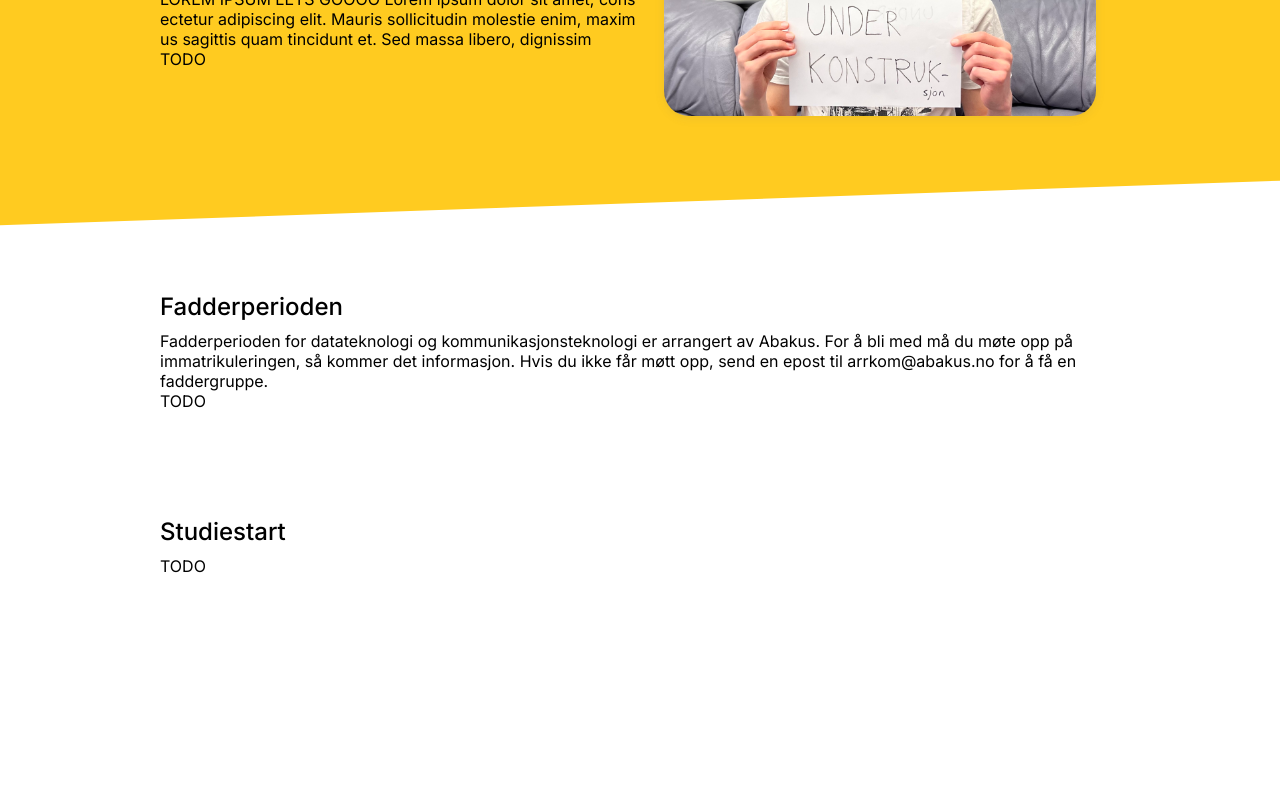
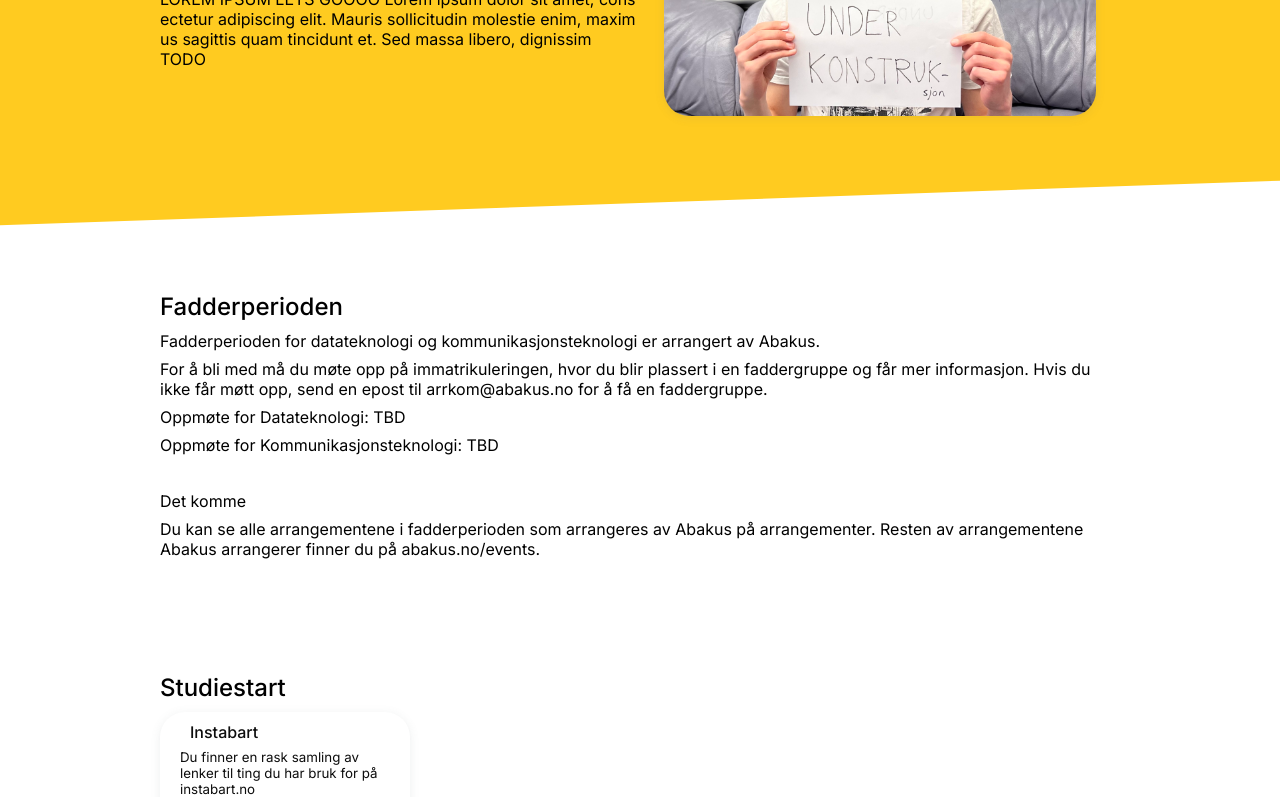
Before and after one commit to webkom/nyiabakus, a Next.js app: page / in a window 1280 px wide. Shown: the part 2000-2797 px from the top of the page. Before the commit the page ends 2624 px from the top, so only its background shows below. Built offline with nearby package versions, Linux system fonts and the light colour scheme.

Commit message:
Minor content updates

```diff
--- a/components/Header/HeaderCards.tsx
+++ b/components/Header/HeaderCards.tsx
@@ -32,7 +32,7 @@ const cardData = [
     title: "Bli med på Slack",
     icon: "logo-slack",
     description:
-      "Hold kontakten med resten av Abakus! Heer har vi alt fra event-reminders, kjøp og salg, memes og forum for å finne sted å bo.",
+      "Hold kontakten med resten av Abakus! Her har vi alt fra event-reminders, kjøp og salg, memes og forum for å finne sted å bo.",
   },
   {
     title: "Meldeskjema",
--- a/components/InfoSectionFP/index.tsx
+++ b/components/InfoSectionFP/index.tsx
@@ -1,17 +1,31 @@
 import styles from "./styles.module.css";
 import InfoSectionWrapper from "@/components/InfoSectionWrapper";
+import Link from "next/link";
 
 const InfoSectionFP = () => {
   return (
-    <InfoSectionWrapper id="fadderperioden">
+    <InfoSectionWrapper id="fadderperioden" className={styles.fpInfo}>
       <h2 className={styles.title}>Fadderperioden</h2>
       <p>
         Fadderperioden for datateknologi og kommunikasjonsteknologi er arrangert
-        av Abakus. For å bli med må du møte opp på immatrikuleringen, så kommer
-        det informasjon. Hvis du ikke får møtt opp, send en epost til
-        arrkom@abakus.no for å få en faddergruppe.
+        av Abakus.
       </p>
-      <p>TODO</p>
+      <p>
+        For å bli med må du møte opp på immatrikuleringen, hvor du blir plassert
+        i en faddergruppe og får mer informasjon. Hvis du ikke får møtt opp,
+        send en epost til <a href="mailto:arrkom@abakus.no">arrkom@abakus.no</a>{" "}
+        for å få en faddergruppe.
+      </p>
+      <p>Oppmøte for Datateknologi: TBD</p>
+      <p>Oppmøte for Kommunikasjonsteknologi: TBD</p>
+      <p>&nbsp; </p>
+      <p>Det komme</p>
+      <p>
+        Du kan se alle arrangementene i fadderperioden som arrangeres av Abakus
+        på <Link href={"/events"}>arrangementer</Link>. Resten av arrangementene
+        Abakus arrangerer finner du på{" "}
+        <Link href={"https://abakus.no/events"}>abakus.no/events</Link>.
+      </p>
     </InfoSectionWrapper>
   );
 };
--- a/components/InfoSectionFP/styles.module.css
+++ b/components/InfoSectionFP/styles.module.css
@@ -1,3 +1,7 @@
+.fpInfo p {
+  margin-bottom: 0.5em;
+}
+
 .title {
   text-align: left;
   margin-top: 10px;
--- a/components/InfoSectionStudy/index.tsx
+++ b/components/InfoSectionStudy/index.tsx
@@ -1,13 +1,32 @@
 import styles from "./styles.module.css";
 import InfoSectionWrapper from "@/components/InfoSectionWrapper";
+import Card from "@/components/Card";
 
 const InfoSectionStudy = () => {
   return (
     <InfoSectionWrapper id="studiestart">
       <h2 className={styles.title}>Studiestart</h2>
-      <p>TODO</p>
+      <div className={styles.cardContainer}>
+        {cardData.map(({ title, icon, description }) => (
+          <Card
+            key={title}
+            icon={icon}
+            title={title}
+            description={description}
+          />
+        ))}
+      </div>
     </InfoSectionWrapper>
   );
 };
 
 export default InfoSectionStudy;
+
+const cardData = [
+  {
+    title: "Instabart",
+    icon: "link",
+    description:
+      "Du finner en rask samling av lenker til ting du har bruk for på instabart.no",
+  },
+];
--- a/components/InfoSectionTrondheim/index.tsx
+++ b/components/InfoSectionTrondheim/index.tsx
@@ -46,9 +46,9 @@ const cardData = [
   },
   {
     title: "A3",
-    icon: "tennisball",
+    icon: "business",
     description:
-      "A3 (3. etasje på A-blokka i Realfagsbygget) er der kontoret vårt er, i tillegg til bordtennisbord og leserom der du garantert finner mange av dine medstudenter",
+      "A3 (3. etasje på A-blokka i Realfagsbygget) er der kontoret vårt er, i tillegg til bordtennisbord og leserom der du garantert finner mange av medstudentene dine!",
   },
   {
     title: "Kjelleren LaBamba",
```
